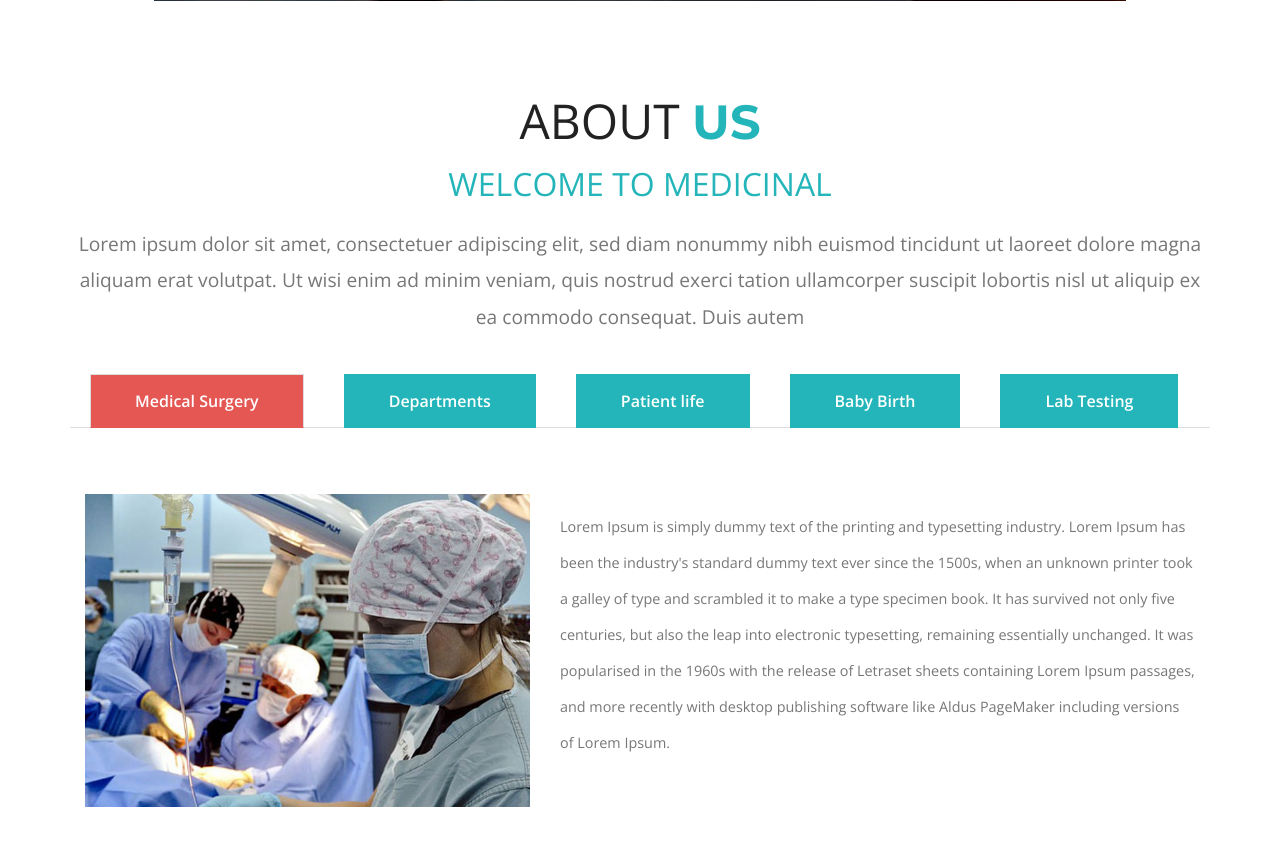
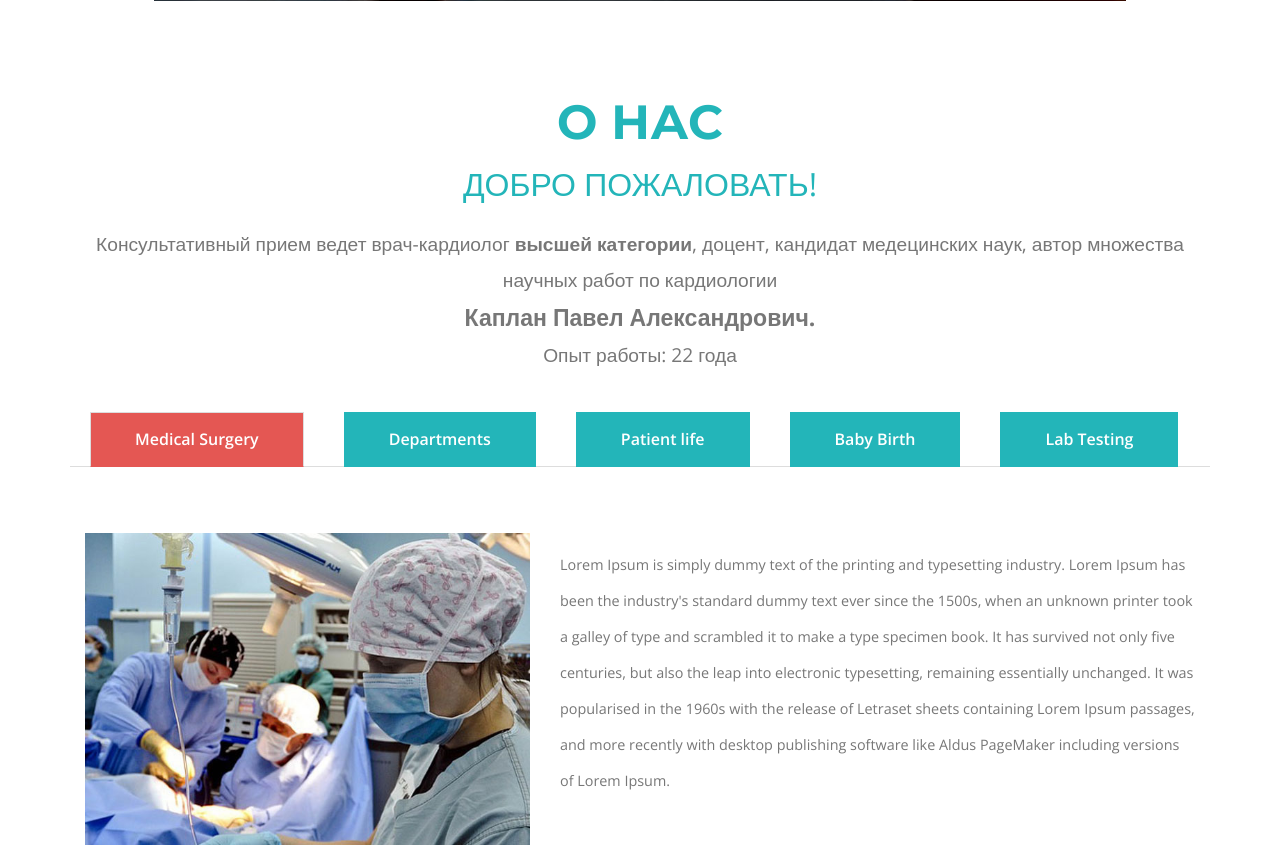
Before and after one commit to IlyaKaplan2002/clinic-ald, a Django app: page / in a window 1280 px wide. Shown: the part 892-1737 px from the top of the page. Run offline with Django 3.2, Linux system fonts and the light colour scheme; some libraries are stand-ins or nearby versions; some web fonts are replaced.

Commit message:
main: about us

```diff
--- a/main/templates/index.html
+++ b/main/templates/index.html
@@ -120,13 +120,14 @@
 
 				<div class="inner-w3">
 					    <div class="sub-hd">
-						<h3 class="tittle">ABOUT <span>US</span></h3>
+						<h3 class="tittle"><span>О НАС</span></h3>
 					</div>
 					</div>
 
 				<div class="inner_tabs">
-				    <h2 class="tittle">Welcome to Medicinal</h2>
-					<p class="sub-para">Lorem ipsum dolor sit amet, consectetuer adipiscing elit, sed diam nonummy nibh euismod tincidunt ut laoreet dolore magna aliquam erat volutpat. Ut wisi enim ad minim veniam, quis nostrud exerci tation ullamcorper suscipit lobortis nisl ut aliquip ex ea commodo consequat. Duis autem  </p>
+				    <h2 class="tittle">Добро пожаловать!</h2>
+					<p class="sub-para">Консультативный прием ведет врач-кардиолог <span style="font-weight: bolder;">высшей категории</span>, доцент, кандидат медецинских наук, автор множества научных работ по кардиологии
+						<br><span style="text-align: center; font-size: larger; font-weight: bolder;">Каплан Павел Александрович.</span><br> Опыт работы: 22 года</p>
 					<div class="bs-example bs-example-tabs" role="tabpanel" data-example-id="togglable-tabs">
 						<ul id="myTab" class="nav nav-tabs" role="tablist">
 							<li role="presentation" class="active"><a href="#expeditions" id="expeditions-tab" role="tab" data-toggle="tab" aria-controls="expeditions" aria-expanded="true">Medical Surgery</a></li>
```
